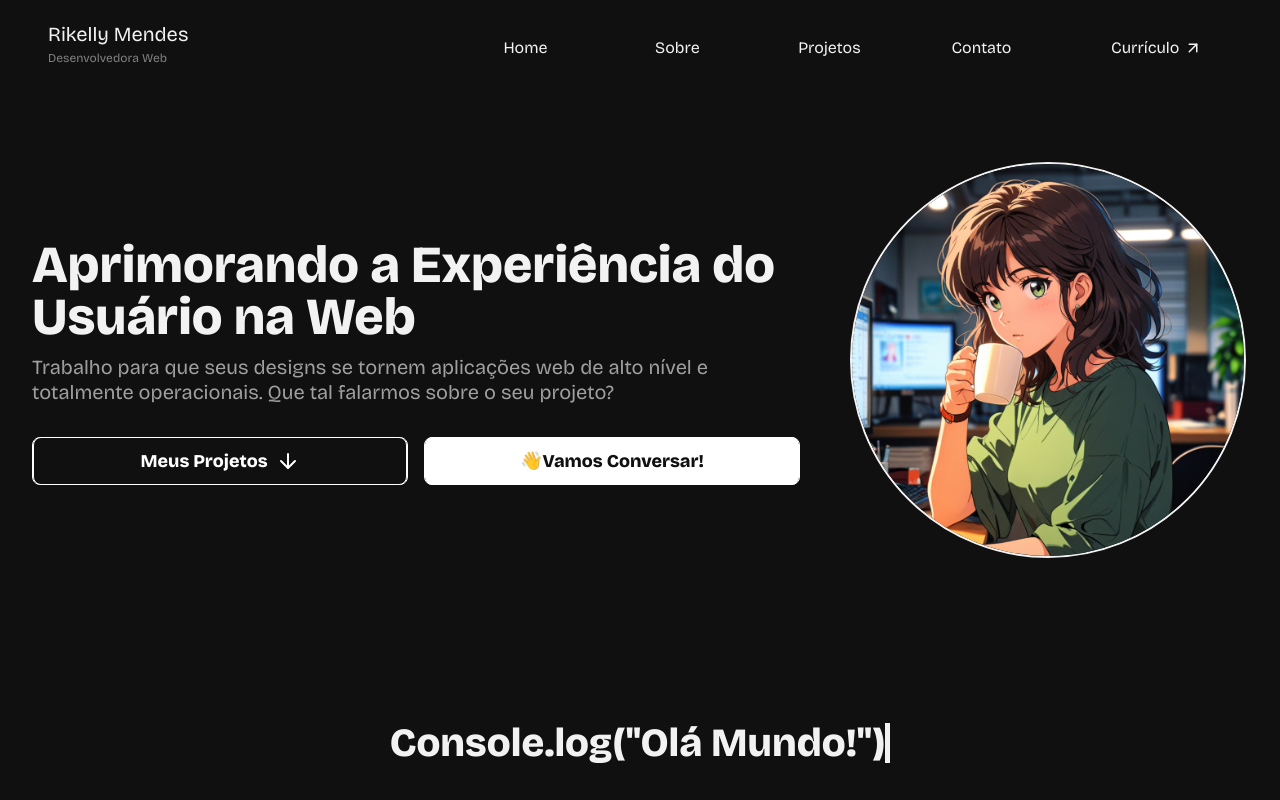
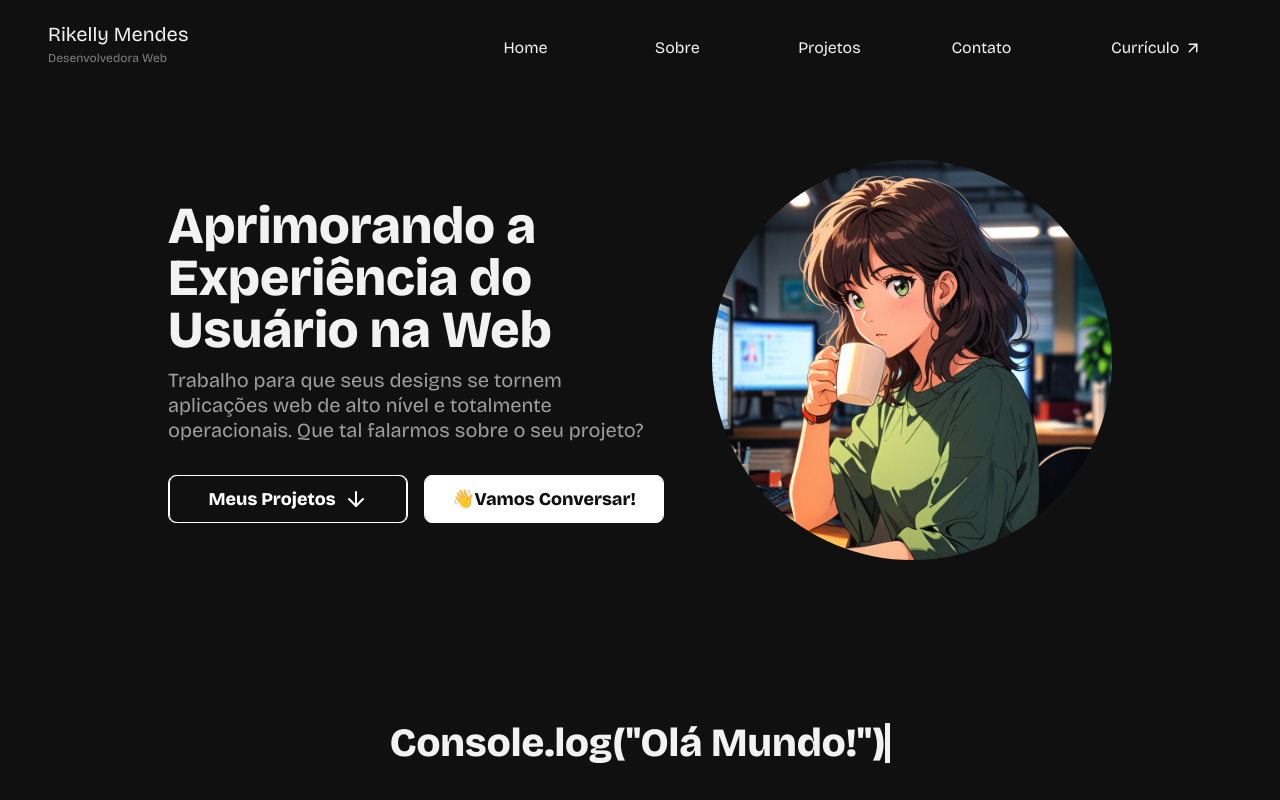
Before and after one commit to rikellyh/portfolio, a React (Vite) app: page / in a window 1280 px wide. Shown: the top 800 px of the page. Built offline with nearby package versions, Linux system fonts and the light colour scheme.

Commit message:
feat(Sections): add skeleton in images

```diff
--- a/src/App.tsx
+++ b/src/App.tsx
@@ -6,8 +6,11 @@ import { Sections } from "./components/Sections/Sections";
 
 function App() {
   const [isMobileMenuOpen, setIsMobileMenuOpen] = useState(false);
+  const [isImageLoaded, setIsImageLoaded] = useState(true);
 
   const handleToggleMenu = () => setIsMobileMenuOpen(!isMobileMenuOpen);
+
+  const handleImageLoad = () => setIsImageLoaded(!isImageLoaded);
 
   useEffect(() => {
     document.body.style.overflow = isMobileMenuOpen ? "hidden" : "auto";
@@ -20,7 +23,11 @@ function App() {
         handleToggleMenu={handleToggleMenu}
       />
       <main className="container displayFlex--center">
-        <Sections isMobileMenuOpen={isMobileMenuOpen} />
+        <Sections
+          isMobileMenuOpen={isMobileMenuOpen}
+          handleImageLoad={handleImageLoad}
+          isImageLoaded={isImageLoaded}
+        />
       </main>
       <Footer />
     </>
--- a/src/components/Sections/About/About.tsx
+++ b/src/components/Sections/About/About.tsx
@@ -1,7 +1,17 @@
+import Skeleton from "react-loading-skeleton";
+
 import ProfilePicture from "../../../assets/img/profile.jpeg";
 import "./about.css";
 
-export const About = () => {
+interface AboutProps {
+  handleImageLoad: () => void;
+  isImageLoaded: boolean;
+}
+
+export const About: React.FC<AboutProps> = ({
+  handleImageLoad,
+  isImageLoaded,
+}) => {
   return (
     <div className="about__wrapper displayFlex--center">
       <div>
@@ -9,7 +19,19 @@ export const About = () => {
       </div>
       <div className="about__wrapper--div">
         <div className="about__wrapper--img">
-          <img src={ProfilePicture} alt="woman picture" />
+          {isImageLoaded && (
+            <Skeleton
+              highlightColor="#f5f5f5"
+              duration={2}
+              className="skeleton"
+              borderRadius="10% 0%"
+            />
+          )}
+          <img
+            src={ProfilePicture}
+            alt="woman picture"
+            onLoad={handleImageLoad}
+          />
         </div>
         <ul className="about__wrapper--list">
           <li>Apaixonada por criar interfaces intuitivas e responsivas</li>
--- a/src/components/Sections/About/about.css
+++ b/src/components/Sections/About/about.css
@@ -36,8 +36,17 @@
   gap: 2rem;
 }
 
-.about__wrapper--img img {
+.about__wrapper--img {
+  width: 100%;
+  min-height: 22rem;
+
+  position: relative;
   border-radius: 10% 0%;
+  z-index: -1;
+
+  img {
+    border-radius: 10% 0%;
+  }
 }
 
 @keyframes cursor {
@@ -89,6 +98,7 @@
 
   .about__wrapper--img {
     width: 33rem;
+    min-height: 28.5rem;
   }
 
   .about__wrapper--list {
@@ -100,6 +110,7 @@
 @media (min-width: 1000px) {
   .about__wrapper--img {
     width: 40rem;
+    min-height: 35rem;
   }
 
   .about__wrapper--list {
@@ -120,4 +131,8 @@
   .about__wrapper--list {
     line-height: 3.25rem;
   }
+
+  .about__wrapper--img {
+    min-height: 41.5rem;
+  }
 }
--- a/src/components/Sections/Home/Home.tsx
+++ b/src/components/Sections/Home/Home.tsx
@@ -1,10 +1,16 @@
+import Skeleton from "react-loading-skeleton";
 import { ArrowDown } from "react-feather";
+
 import { HomeProps } from "../../../types/menuOpen";
 
 import AvatarAnime from "../../../assets/img/avatar.jpeg";
 import "./home.css";
 
-export const Home: React.FC<HomeProps> = ({ isMobileMenuOpen }) => {
+export const Home: React.FC<HomeProps> = ({
+  isMobileMenuOpen,
+  handleImageLoad,
+  isImageLoaded,
+}) => {
   return (
     <div className="home__profile">
       <div>
@@ -31,7 +37,15 @@ export const Home: React.FC<HomeProps> = ({ isMobileMenuOpen }) => {
         </div>
       </div>
       <div className="home__profile--img">
-        <img src={AvatarAnime} alt="avatar anime" />
+        {isImageLoaded && (
+          <Skeleton
+            circle
+            highlightColor="#f5f5f5"
+            duration={2}
+            className="skeleton"
+          />
+        )}
+        <img src={AvatarAnime} alt="avatar anime" onLoad={handleImageLoad} />
       </div>
     </div>
   );
--- a/src/components/Sections/Home/home.css
+++ b/src/components/Sections/Home/home.css
@@ -9,12 +9,11 @@
 }
 
 .home__profile--img {
+  position: relative;
+  z-index: -1;
+
   width: 15rem;
-  border: 2px solid transparent;
-}
-
-.home__profile--img img {
-  border: 2px solid var(--on-background);
+  min-height: 16.5rem;
 }
 
 .home__profile--img,
@@ -144,6 +143,7 @@
 @media (min-width: 600px) {
   .home__profile--img {
     width: 20rem;
+    min-height: 22rem;
   }
 }
 
@@ -162,6 +162,7 @@
 
   .home__profile--img {
     width: 25rem;
+    min-height: 2rem;
   }
 
   .home__profile h1 {
@@ -178,3 +179,9 @@
     flex-direction: row;
   }
 }
+
+@media (min-width: 1200px) {
+  .home__profile {
+    padding: 0 8.5rem;
+  }
+}
--- a/src/components/Sections/Projects/Projects.tsx
+++ b/src/components/Sections/Projects/Projects.tsx
@@ -1,9 +1,18 @@
+import Skeleton from "react-loading-skeleton";
 import { GitHub } from "react-feather";
 
 import ProjectPicture from "../../../assets/img/notepay-img.png";
 import "./projects.css";
 
-export const Projects = () => {
+interface ProjectsProps {
+  handleImageLoad: () => void;
+  isImageLoaded: boolean;
+}
+
+export const Projects: React.FC<ProjectsProps> = ({
+  handleImageLoad,
+  isImageLoaded,
+}) => {
   return (
     <div className="projects__wrapper">
       <div className="projects__wrapper--description">
@@ -24,7 +33,19 @@ export const Projects = () => {
       </div>
       <div className="projects__wrapper--project">
         <a href="https://github.com/rikellyh/notePay" target="_blank">
-          <img src={ProjectPicture} alt="project notepay print" />
+          {isImageLoaded && (
+            <Skeleton
+              highlightColor="#f5f5f5"
+              duration={2}
+              borderRadius="0.5rem"
+              className="skeleton"
+            />
+          )}
+          <img
+            src={ProjectPicture}
+            alt="project notepay print"
+            onLoad={handleImageLoad}
+          />
         </a>
       </div>
     </div>
--- a/src/components/Sections/Projects/projects.css
+++ b/src/components/Sections/Projects/projects.css
@@ -32,6 +32,13 @@
   color: #ffffff99;
 }
 
+.projects__wrapper--project {
+  width: 100%;
+  min-height: 13rem;
+  position: relative;
+  z-index: -1;
+}
+
 .projects__wrapper--redirect {
   width: 100%;
   text-align: right;
@@ -47,6 +54,18 @@
 
 .projects__wrapper--project img {
   border-radius: 0.5rem;
+}
+
+@media (min-width: 600px) {
+  .projects__wrapper--project {
+    min-height: 18.5rem;
+  }
+}
+
+@media (min-width: 767px) {
+  .projects__wrapper--project {
+    min-height: 25rem;
+  }
 }
 
 @media (min-width: 850px) {
@@ -70,6 +89,10 @@
     gap: 1.75rem;
   }
 
+  .projects__wrapper--project {
+    min-height: 35rem;
+  }
+
   .projects__wrapper--description h1 {
     font-size: 3rem;
     line-height: 4.5rem;
@@ -89,4 +112,14 @@
   .projects__wrapper {
     max-width: 78rem;
   }
+
+  .projects__wrapper--project {
+    min-height: 38rem;
+  }
 }
+
+@media (min-width: 1400px) {
+  .projects__wrapper--project {
+    min-height: 41.5rem;
+  }
+}
--- a/src/components/Sections/Sections.tsx
+++ b/src/components/Sections/Sections.tsx
@@ -5,19 +5,35 @@ import { Projects } from "./Projects/Projects";
 
 interface SectionsProps {
   isMobileMenuOpen: boolean;
+  handleImageLoad: () => void;
+  isImageLoaded: boolean;
 }
 
-export const Sections: React.FC<SectionsProps> = ({ isMobileMenuOpen }) => {
+export const Sections: React.FC<SectionsProps> = ({
+  isMobileMenuOpen,
+  handleImageLoad,
+  isImageLoaded,
+}) => {
   return (
     <>
       <section id="home">
-        <Home isMobileMenuOpen={isMobileMenuOpen} />
+        <Home
+          isMobileMenuOpen={isMobileMenuOpen}
+          handleImageLoad={handleImageLoad}
+          isImageLoaded={isImageLoaded}
+        />
       </section>
       <section id="about">
-        <About />
+        <About
+          handleImageLoad={handleImageLoad}
+          isImageLoaded={isImageLoaded}
+        />
       </section>
       <section id="projects">
-        <Projects />
+        <Projects
+          handleImageLoad={handleImageLoad}
+          isImageLoaded={isImageLoaded}
+        />
       </section>
       <section id="contact">
         <Contact />
--- a/src/index.css
+++ b/src/index.css
@@ -215,3 +215,10 @@ main {
   display: flex;
   align-items: center;
 }
+.skeleton {
+  width: 100%;
+  height: 100%;
+
+  right: 0;
+  position: absolute;
+}
--- a/src/main.tsx
+++ b/src/main.tsx
@@ -1,5 +1,7 @@
 import { StrictMode } from "react";
 import { createRoot } from "react-dom/client";
+
+import "react-loading-skeleton/dist/skeleton.css";
 
 import App from "./App.tsx";
 import "./index.css";
--- a/src/types/menuOpen.ts
+++ b/src/types/menuOpen.ts
@@ -5,4 +5,6 @@ export interface MenuOpenProps {
 
 export interface HomeProps {
   isMobileMenuOpen: boolean;
+  handleImageLoad: () => void;
+  isImageLoaded: boolean;
 }
```
